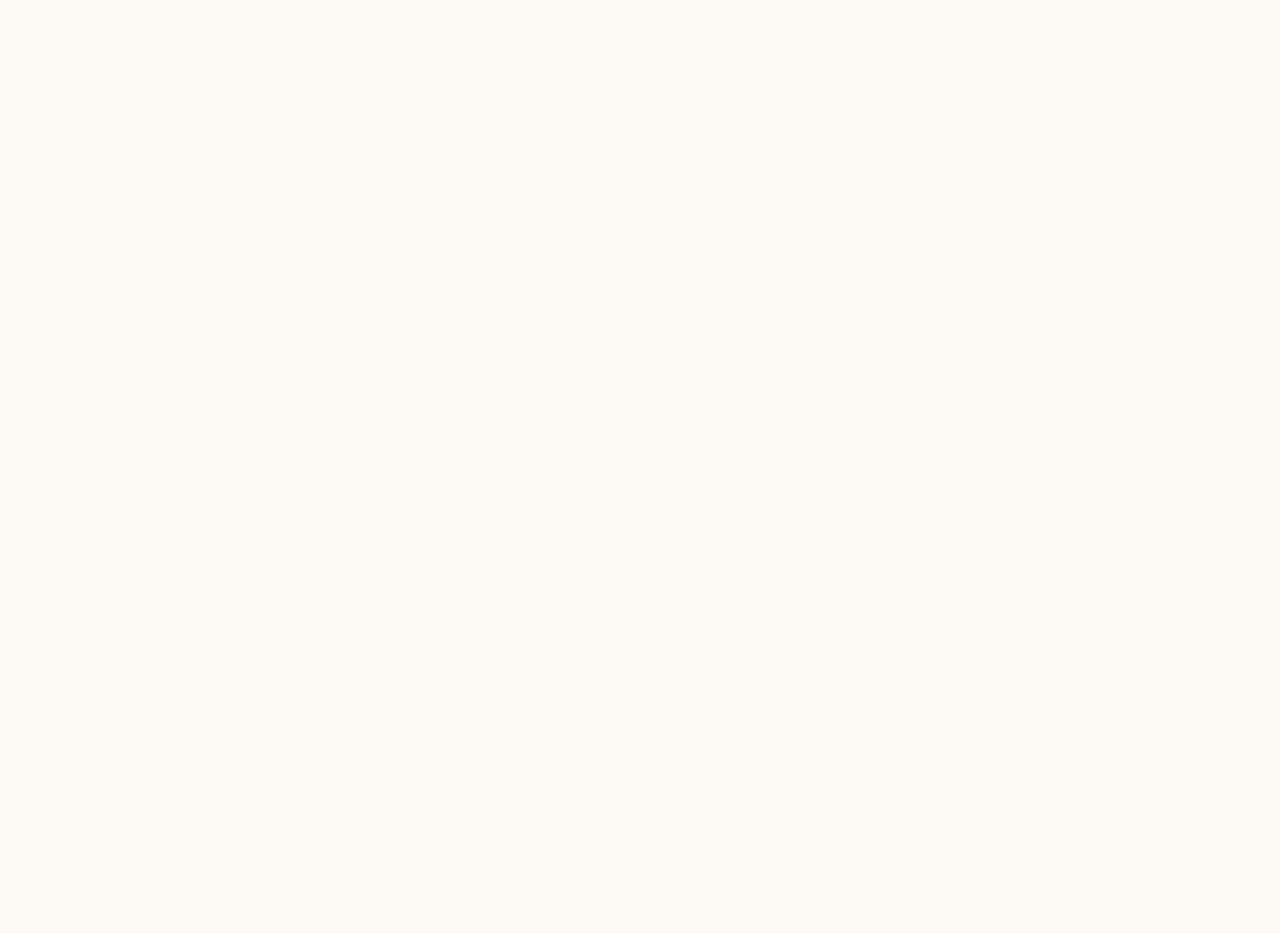
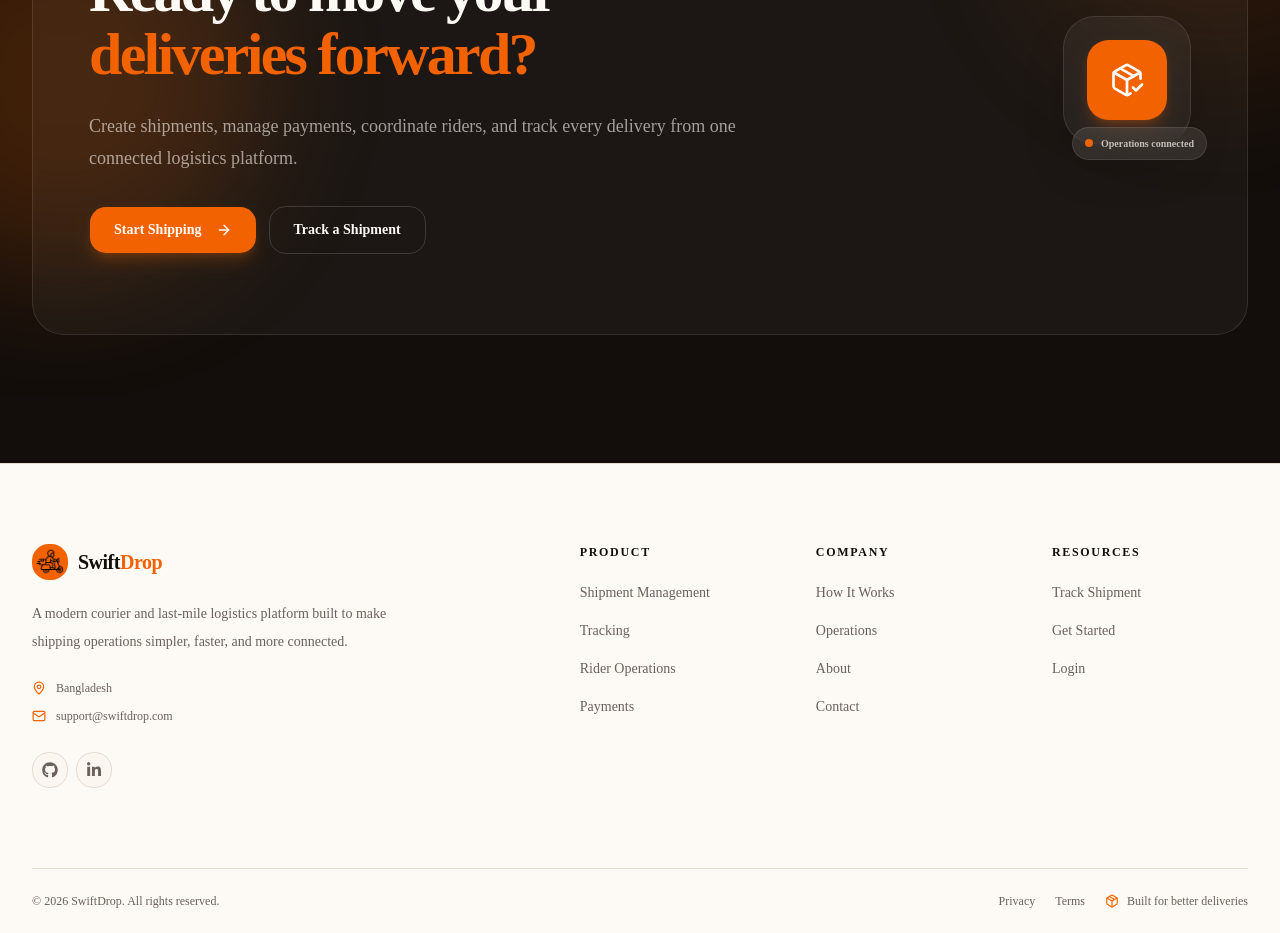
Before and after one commit to Rakibstack/SwiftDrop-Frontend, a Next.js app: page / in a window 1280 px wide. Shown: the part 6120-7053 px from the top of the page. Before the commit the page ends 5816 px from the top, so only its background shows below. Built offline with nearby package versions, Linux system fonts and the light colour scheme.

Commit message:
feat: Add Footer Section

```diff
--- a/package.json
+++ b/package.json
@@ -21,6 +21,8 @@
     "ofetch": "^1.5.1",
     "react": "19.2.8",
     "react-dom": "19.2.8",
+    "react-icon": "^1.0.0",
+    "react-icons": "^5.7.0",
     "shadcn": "^4.21.2",
     "sonner": "^2.0.8",
     "tw-animate-css": "^1.4.0",
--- a/src/app/(public)/(marketing)/layout.tsx
+++ b/src/app/(public)/(marketing)/layout.tsx
@@ -1,3 +1,4 @@
+import Footer from "@/components/shared/Footer";
 import Navbar from "@/components/shared/Navbar";
 import { ReactNode } from "react";
 
@@ -6,6 +7,7 @@ export default function PublicLayout({ children }: { children: ReactNode }) {
     <div>
       <Navbar />
       <main>{children}</main>
+      <Footer></Footer>
     </div>
   );
 }
--- a/src/app/(public)/(marketing)/page.tsx
+++ b/src/app/(public)/(marketing)/page.tsx
@@ -1,4 +1,5 @@
 import CapabilityStrip from '@/components/modules/home/CapabilityStrip';
+import CTA from '@/components/modules/home/CTA';
 import Hero from '@/components/modules/home/Hero';
 import HowItWorks from '@/components/modules/home/HowItWorks';
 import Operations from '@/components/modules/home/Operations';
@@ -14,6 +15,7 @@ export default function HomePage() {
       <HowItWorks></HowItWorks>
       <TrackingPreview />
       <Operations></Operations>
+      <CTA></CTA>
     </div>
   );
 }
--- /dev/null
+++ b/src/components/modules/home/CTA.tsx
@@ -0,0 +1,85 @@
+
+import Link from "next/link";
+import { ArrowRight, PackageCheck, Sparkles } from "lucide-react";
+
+import { buttonVariants } from "@/components/ui/button";
+import { cn } from "@/lib/utils";
+
+const CTA = () => {
+  return (
+    <section className="relative overflow-hidden border-t border-border bg-foreground py-24 text-background sm:py-32">
+      {/* Background decoration */}
+      <div className="pointer-events-none absolute inset-0">
+        <div className="absolute -left-32 top-1/2 size-96 -translate-y-1/2 rounded-full bg-primary/20 blur-3xl" />
+        <div className="absolute -right-32 top-0 size-96 rounded-full bg-primary/10 blur-3xl" />
+      </div>
+
+      <div className="relative mx-auto max-w-7xl px-5 sm:px-6 lg:px-8">
+        <div className="overflow-hidden rounded-[2rem] border border-white/10 bg-white/[0.04]">
+          <div className="grid items-center gap-12 px-6 py-12 sm:px-10 sm:py-16 lg:grid-cols-[1fr_auto] lg:px-14 lg:py-20">
+            {/* Content */}
+            <div className="max-w-3xl">
+              <div className="inline-flex items-center gap-2 rounded-full border border-white/10 bg-white/[0.05] px-3.5 py-1.5 text-xs font-semibold uppercase tracking-[0.14em] text-background/60">
+                <Sparkles className="size-3.5 text-primary" />
+                Built for modern delivery operations
+              </div>
+
+              <h2 className="mt-6 max-w-3xl text-4xl font-bold leading-[1.05] tracking-[-0.045em] sm:text-5xl lg:text-6xl">
+                Ready to move your
+                <br />
+                <span className="text-primary">deliveries forward?</span>
+              </h2>
+
+              <p className="mt-6 max-w-2xl text-base leading-7 text-background/60 sm:text-lg sm:leading-8">
+                Create shipments, manage payments, coordinate riders, and
+                track every delivery from one connected logistics platform.
+              </p>
+
+              <div className="mt-8 flex flex-col gap-3 sm:flex-row">
+                <Link
+                  href="/register"
+                  className={cn(
+                    buttonVariants(),
+                    "group h-12 rounded-xl px-6 font-semibold shadow-lg shadow-primary/20",
+                  )}
+                >
+                  Start Shipping
+                  <ArrowRight className="ml-2 size-4 transition-transform duration-200 group-hover:translate-x-1" />
+                </Link>
+
+                <Link
+                  href="/tracking"
+                  className={cn(
+                    buttonVariants({ variant: "outline" }),
+                    "h-12 rounded-xl border-white/15 bg-transparent px-6 font-semibold text-background hover:bg-white/10 hover:text-background",
+                  )}
+                >
+                  Track a Shipment
+                </Link>
+              </div>
+            </div>
+
+            {/* Product Signal */}
+            <div className="relative hidden lg:block">
+              <div className="flex size-32 items-center justify-center rounded-[2rem] border border-white/10 bg-white/[0.05] shadow-2xl">
+                <div className="flex size-20 items-center justify-center rounded-2xl bg-primary text-primary-foreground shadow-lg shadow-primary/25">
+                  <PackageCheck className="size-9" strokeWidth={1.8} />
+                </div>
+              </div>
+
+              <div className="absolute -bottom-4 -right-4 flex items-center gap-2 rounded-xl border border-white/10 bg-background/10 px-3 py-2 backdrop-blur-md">
+                <span className="size-2 rounded-full bg-primary" />
+
+                <span className="text-[10px] font-semibold text-background/70">
+                  Operations connected
+                </span>
+              </div>
+            </div>
+          </div>
+        </div>
+      </div>
+    </section>
+  );
+};
+
+export default CTA;
--- /dev/null
+++ b/src/components/shared/Footer.tsx
@@ -0,0 +1,164 @@
+import Link from "next/link";
+import { ArrowUpRight, Mail, MapPin, Package } from "lucide-react";
+import { FaGithub, FaLinkedinIn } from "react-icons/fa";
+
+import Logo from "./Logo";
+
+const footerGroups = [
+  {
+    title: "Product",
+    links: [
+      { label: "Shipment Management", href: "/#services" },
+      { label: "Tracking", href: "/tracking" },
+      { label: "Rider Operations", href: "/#operations" },
+      { label: "Payments", href: "/#services" },
+    ],
+  },
+  {
+    title: "Company",
+    links: [
+      { label: "How It Works", href: "/#how-it-works" },
+      { label: "Operations", href: "/#operations" },
+      { label: "About", href: "/#about" },
+      { label: "Contact", href: "/#contact" },
+    ],
+  },
+  {
+    title: "Resources",
+    links: [
+      { label: "Track Shipment", href: "/tracking" },
+      { label: "Get Started", href: "/register" },
+      { label: "Login", href: "/login" },
+    ],
+  },
+];
+
+const Footer = () => {
+  return (
+    <footer className="border-t border-border bg-background">
+      <div className="mx-auto max-w-7xl px-5 sm:px-6 lg:px-8">
+        {/* Main Footer */}
+        <div className="grid gap-12 py-14 sm:py-16 lg:grid-cols-[1.4fr_2fr] lg:gap-20 lg:py-20">
+          {/* Brand */}
+          <div className="max-w-sm">
+            <Logo />
+
+            <p className="mt-5 text-sm leading-7 text-muted-foreground">
+              A modern courier and last-mile logistics platform built to make
+              shipping operations simpler, faster, and more connected.
+            </p>
+
+            <div className="mt-6 space-y-3">
+              <div className="flex items-center gap-2.5 text-xs text-muted-foreground">
+                <MapPin className="size-3.5 text-primary" />
+                Bangladesh
+              </div>
+
+              <div className="flex items-center gap-2.5 text-xs text-muted-foreground">
+                <Mail className="size-3.5 text-primary" />
+                support@swiftdrop.com
+              </div>
+            </div>
+
+            {/* Social Links */}
+            <div className="mt-7 flex items-center gap-2">
+              <SocialLink
+                href="https://github.com"
+                label="GitHub"
+                icon={FaGithub}
+              />
+
+              <SocialLink
+                href="https://linkedin.com"
+                label="LinkedIn"
+                icon={FaLinkedinIn}
+              />
+            </div>
+          </div>
+
+          {/* Navigation */}
+          <div className="grid grid-cols-2 gap-10 sm:grid-cols-3">
+            {footerGroups.map((group) => (
+              <div key={group.title}>
+                <h3 className="text-xs font-semibold uppercase tracking-[0.14em]">
+                  {group.title}
+                </h3>
+
+                <ul className="mt-5 space-y-3.5">
+                  {group.links.map((link) => (
+                    <li key={link.label}>
+                      <Link
+                        href={link.href}
+                        className="group inline-flex items-center gap-1 text-sm text-muted-foreground transition-colors hover:text-foreground"
+                      >
+                        {link.label}
+
+                        {link.label === "Track Shipment" && (
+                          <ArrowUpRight className="size-3 opacity-0 transition-opacity group-hover:opacity-100" />
+                        )}
+                      </Link>
+                    </li>
+                  ))}
+                </ul>
+              </div>
+            ))}
+          </div>
+        </div>
+
+        {/* Bottom */}
+        <div className="flex flex-col gap-4 border-t border-border py-6 sm:flex-row sm:items-center sm:justify-between">
+          <p className="text-xs text-muted-foreground">
+            © {new Date().getFullYear()} SwiftDrop. All rights reserved.
+          </p>
+
+          <div className="flex items-center gap-5">
+            <Link
+              href="/privacy"
+              className="text-xs text-muted-foreground transition-colors hover:text-foreground"
+            >
+              Privacy
+            </Link>
+
+            <Link
+              href="/terms"
+              className="text-xs text-muted-foreground transition-colors hover:text-foreground"
+            >
+              Terms
+            </Link>
+
+            <div className="flex items-center gap-2 text-xs text-muted-foreground">
+              <Package className="size-3.5 text-primary" />
+              Built for better deliveries
+            </div>
+          </div>
+        </div>
+      </div>
+    </footer>
+  );
+};
+
+/* -------------------------------- */
+/* Social Link                      */
+/* -------------------------------- */
+
+interface SocialLinkProps {
+  href: string;
+  label: string;
+  icon: React.ElementType;
+}
+
+const SocialLink = ({ href, label, icon: Icon }: SocialLinkProps) => {
+  return (
+    <Link
+      href={href}
+      target="_blank"
+      rel="noopener noreferrer"
+      aria-label={label}
+      className="flex size-9 items-center justify-center rounded-xl border border-border bg-secondary/40 text-muted-foreground transition-all duration-200 hover:border-primary/30 hover:bg-primary/10 hover:text-primary"
+    >
+      <Icon className="size-4" />
+    </Link>
+  );
+};
+
+export default Footer;
```
Also changed, not shown: 1 other file (tests, documents, lock files or other folders).
